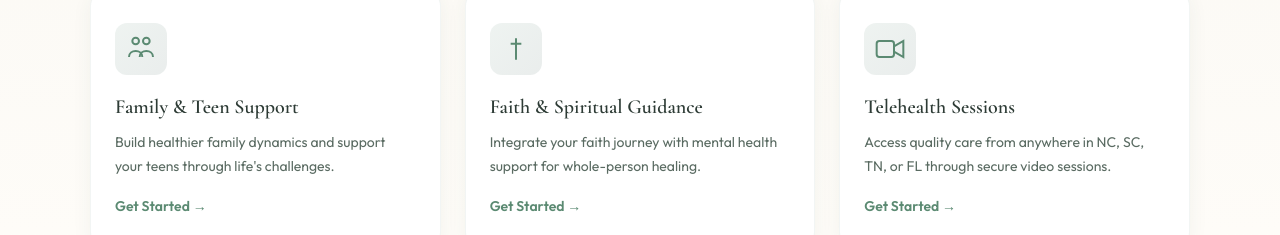
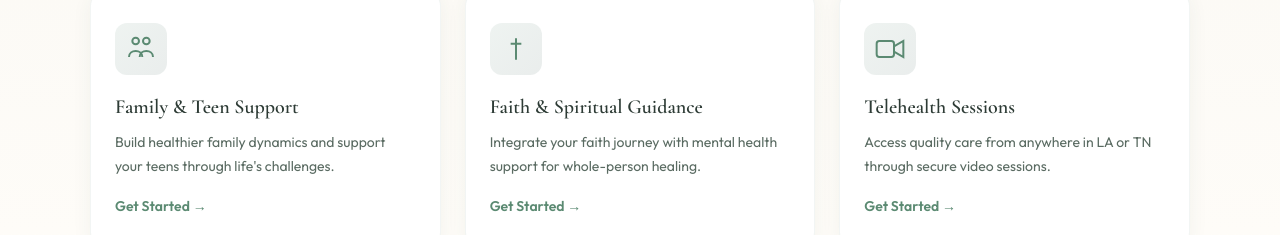
Before and after one commit to katiecannington/peak-wellness, a React (Vite) app: page / in a window 1280 px wide. Shown: the part 2200-2435 px from the top of the page. Built offline with nearby package versions, Linux system fonts and the light colour scheme.

Commit message:
Update config.js

```diff
--- a/src/config.js
+++ b/src/config.js
@@ -97,7 +97,7 @@ export const config = {
   // ----------------------
   // TELEHEALTH STATES
   // ----------------------
-  telehealthStates: ["NC", "SC", "TN", "FL"],
+  telehealthStates: ["TN", "LA"],
 
   // ----------------------
   // SERVICES (using cleaner icons)
@@ -135,7 +135,7 @@ export const config = {
     },
     {
       title: "Telehealth Sessions",
-      description: "Access quality care from anywhere in NC, SC, TN, or FL through secure video sessions.",
+      description: "Access quality care from anywhere in LA or TN through secure video sessions.",
       icon: "video",
       details: ["Secure Platform", "Flexible Scheduling", "Same Quality Care", "Multi-State Licensed"]
     }
```
